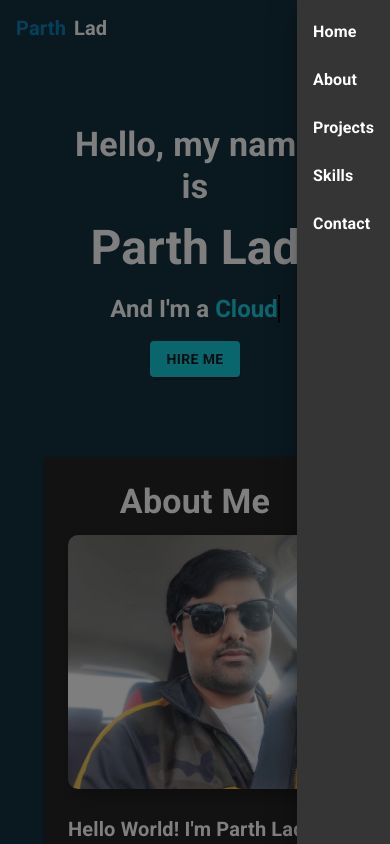
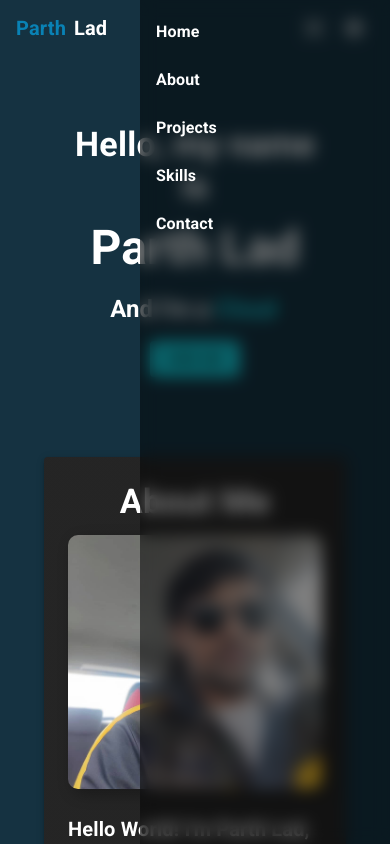
Before and after one commit to ParthKLad/web-portfolio, a React (Create React App) app: page / in a window 390 px wide. Both pictures are taken after a click on the button 314 px from the left and 28 px from the top of the page. Shown: the top 844 px of the page. Built offline with nearby package versions, Linux system fonts and the light colour scheme.

Commit message:
FIXED NAV MOBILE

```diff
--- a/src/components/Navbar.css
+++ b/src/components/Navbar.css
@@ -1,130 +1,77 @@
-/* Importing fonts and icons */
-@import url('https://maxcdn.bootstrapcdn.com/font-awesome/4.3.0/css/font-awesome.min.css');
-@import url('https://fonts.googleapis.com/css2?family=Poppins:wght@400;500;600;700&family=Ubuntu:wght@400;500;700&display=swap');
-
-/* Global styles affecting navbar */
-* {
-  margin: 0;
-  padding: 0;
-  box-sizing: border-box;
-  list-style: none;
-  text-decoration: none;
+/* Base styles for the hamburger menu */
+.hamburger {
+  display: inline-block;
+  cursor: pointer;
 }
 
-body {
-  font-family: 'Poppins', sans-serif;
-  background-color: #111;
+.hamburger-box {
+  width: 24px;
+  height: 24px;
+  display: inline-block;
+  position: relative;
 }
 
-/* Navbar specific styles */
-.navbar {
-  position: fixed;
+.hamburger-inner, .hamburger-inner::before, .hamburger-inner::after {
+  background-color: currentColor;
+  position: absolute;
   width: 100%;
-  z-index: 999;
-  padding: 30px 0;
-  font-family: 'Ubuntu', sans-serif;
-  transition: all 0.3s ease;
+  height: 2px;
+  transition: all 0.3s ease-in-out;
+  display: block;
 }
 
-.navbar.sticky {
-  padding: 15px 0;
-  background: rgb(20, 207, 220);
+.hamburger-inner {
+  top: 50%;
+  transform: translateY(-50%);
 }
 
-.navbar .max-width {
-  max-width: 1300px;
-  margin: auto;
-  display: flex;
-  align-items: center;
-  justify-content: space-between;
+.hamburger-inner::before, .hamburger-inner::after {
+  content: "";
+  left: 0;
 }
 
-.navbar .logo a {
-  color: #fff;
-  font-size: 35px;
-  font-weight: 600;
+.hamburger-inner::before {
+  top: -10px;
 }
 
-.navbar .menu li a {
-  color: #fff;
-  font-size: 18px;
-  font-weight: 500;
-  transition: color 0.3s ease;
+.hamburger-inner::after {
+  bottom: -10px;
 }
 
-.navbar .menu li a:hover, .navbar.sticky .menu li a:hover {
-  color: rgb(20, 207, 220);
+/* Animation for opening */
+.hamburger.open .hamburger-inner {
+  background-color: transparent;
 }
 
-/* Menu icon animation */
-@keyframes rotate-open {
-  from {
-    transform: rotate(0deg);
-  }
-  to {
-    transform: rotate(45deg);
-  }
+.hamburger.open .hamburger-inner::before {
+  transform: translateY(10px) rotate(45deg);
 }
 
-@keyframes rotate-close {
-  from {
-    transform: rotate(45deg);
-  }
-  to {
-    transform: rotate(0deg);
-  }
+.hamburger.open .hamburger-inner::after {
+  transform: translateY(-10px) rotate(-45deg);
 }
 
-.menu-btn {
-  color: #fff;
-  font-size: 40px;
-  cursor: pointer;
-  display: none;
+.drawerSlideIn {
+  visibility: visible;
+  opacity: 1;
+  transform: translateX(0);
+  transition: visibility 0s, opacity 0.3s linear, transform 0.3s ease-out;
 }
 
-.menu-btn.open {
-  transform: translateX(-50px);
-  background: transparent;
-  box-shadow: none;
+.drawerSlideOut {
+  visibility: hidden;
+  opacity: 0;
+  transform: translateX(100%);
+  transition: visibility 0s 0.3s, opacity 0.3s linear, transform 0.3s ease-in;
 }
 
-.menu-btn.open .fa-bars::before {
-  transform: rotate(45deg) translate(35px, -35px);
+.menuOverlay {
+  position: fixed;
+  top: 0;
+  left: 0;
+  width: 100%;
+  height: 100%;
+  background-color: rgba(0, 0, 0, 0.5); /* Semi-transparent black */
+  z-index: 1299; /* Just below the drawer */
+  cursor: pointer;
 }
-
-.menu-btn.open .fa-bars::after {
-  transform: rotate(-45deg) translate(35px, 35px);
-}
-
-/* Responsive adjustments */
-@media (max-width: 947px) {
-  .menu-btn {
-    display: block;
-    z-index: 999;
-  }
-
-  .navbar .menu {
-    position: fixed;
-    height: 100vh;
-    width: 100%;
-    left: -100%;
-    top: 0;
-    background: #111;
-    text-align: center;
-    padding-top: 80px;
-    transition: all 0.3s ease;
-  }
-
-  .navbar .menu.active {
-    left: 0;
-  }
-
-  .navbar .menu li {
-    display: block;
-  }
-
-  .navbar .menu li a {
-    margin: 20px 0;
-    font-size: 25px;
-  }
-}
--- a/src/components/Navbar.js
+++ b/src/components/Navbar.js
@@ -7,7 +7,7 @@ import MenuIcon from '@mui/icons-material/Menu'; // Import the Menu icon for the
 import DarkModeIcon from '@mui/icons-material/DarkMode';
 import LightModeIcon from '@mui/icons-material/LightMode';
 import { ThemeContext } from '../context/ThemeContext';
-
+import  './Navbar.css';
 function Navbar({ refs }) {
   const { themeType, toggleTheme } = useContext(ThemeContext);
   const [activeNav, setActiveNav] = useState('Home');
@@ -68,9 +68,12 @@ function Navbar({ refs }) {
           </Box>
           {isMobile ? ( // Render hamburger menu icon for mobile
             <Box sx={{ display: 'flex', alignItems: 'center' }}>
-              <IconButton onClick={handleDrawerToggle} color="inherit">
-                <MenuIcon />
+          <IconButton onClick={handleDrawerToggle} color="inherit" className={`hamburger ${drawerOpen ? 'open' : ''}`}>
+          <div className="hamburger-box">
+            <div className="hamburger-inner"></div>
+          </div>
         </IconButton>
+
               <IconButton onClick={toggleTheme} color="inherit">
                 {themeType === 'dark' ? <LightModeIcon /> : <DarkModeIcon />}
               </IconButton>
@@ -112,7 +115,20 @@ function Navbar({ refs }) {
       </AppBar>
 
       {isMobile && (
-        <Drawer anchor='right' open={drawerOpen} onClose={handleDrawerToggle}>
+  <div
+    className={`${drawerOpen ? 'drawerSlideIn' : 'drawerSlideOut'} ${themeType === 'dark' ? 'drawerDark' : 'drawerLight'}`}
+    style={{
+      position: 'fixed',
+      top: 0,
+      right: 0,
+      width: '250px',
+      height: '100%',
+      overflowX: 'hidden',
+      zIndex: 1300, // Ensure this is above other content but below modal overlay
+      backdropFilter: drawerOpen ? 'blur(8px)' : 'none', // Apply blur effect when drawer is open
+      backgroundColor: drawerOpen ? 'rgba(0, 0, 0, 0.5)' : 'transparent', // Fallback background color with transparency
+    }}
+  >
     <List>
       {navItems.map((item, index) => (
         <ListItem button key={index} onClick={() => handleNavItemClicked(item.name, item.ref)}>
@@ -120,8 +136,10 @@ function Navbar({ refs }) {
         </ListItem>
       ))}
     </List>
-        </Drawer>
+  </div>
 )}
+
+
 
       <Box sx={{ pt: 8 }}>
         {/* Page Content */}
```
Lines whose indentation alone changed are shown as unchanged.
